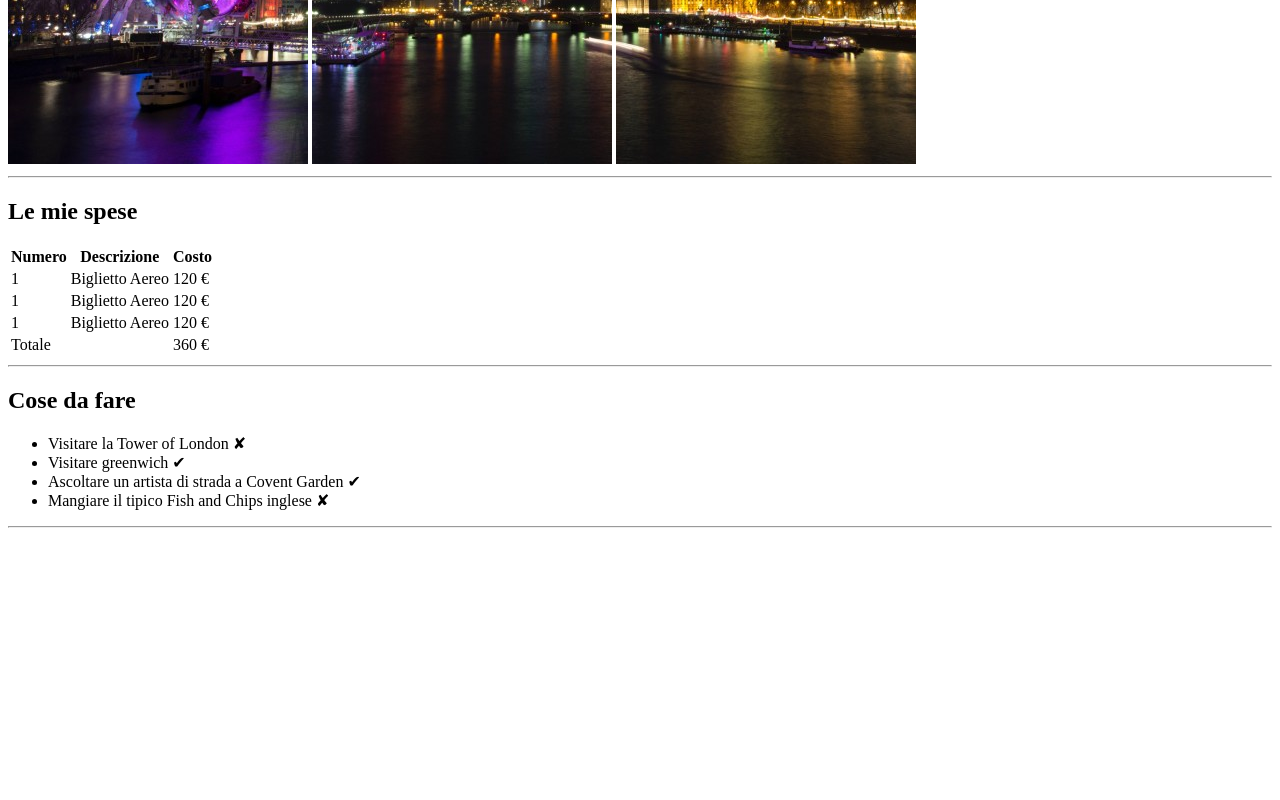
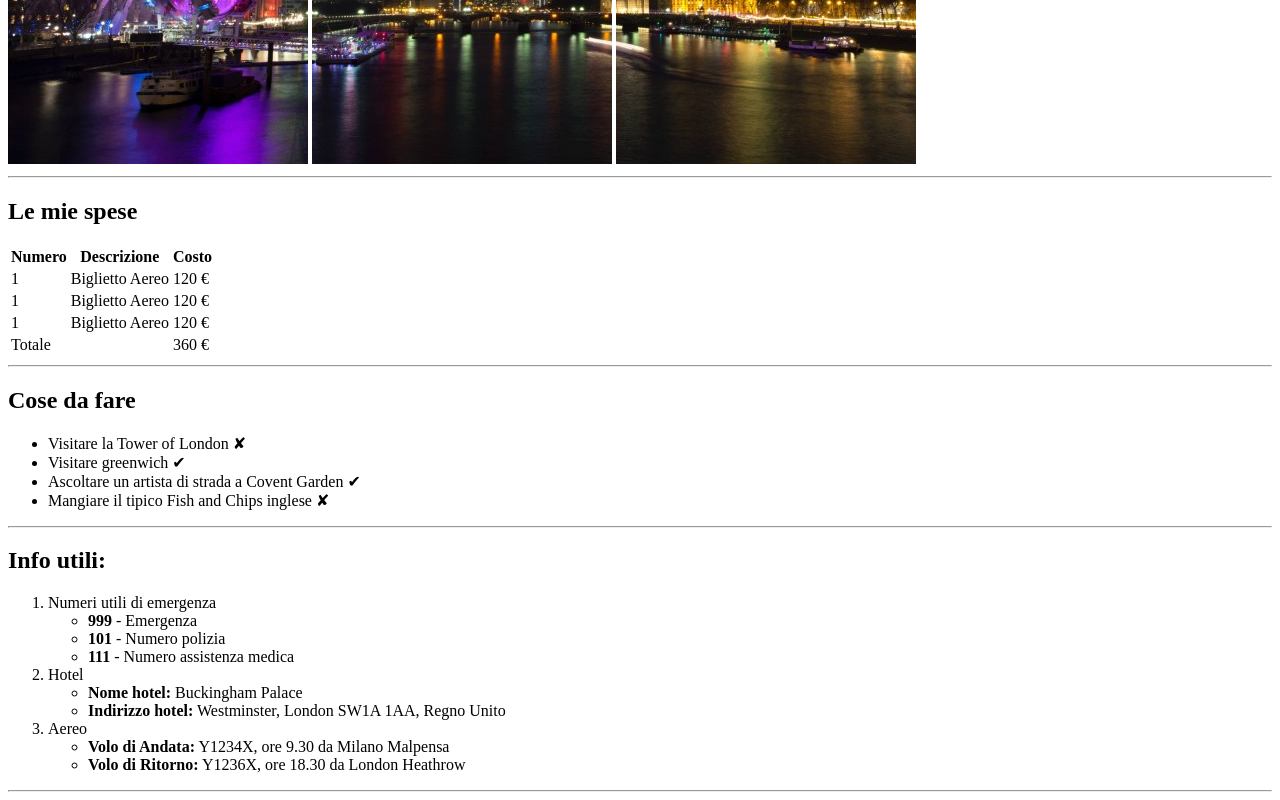
Before and after one commit to Spectrum5/html-london-trip, a plain HTML site: page index.html in a window 1280 px wide. Shown: the part 516-1316 px from the top of the page. Before the commit the page ends 1052 px from the top, so only its background shows below. Drawn offline with Linux system fonts and the light colour scheme.

Commit message:
Aggiunta ordered list

```diff
--- a/index.html
+++ b/index.html
@@ -51,6 +51,7 @@
             </tr>
         </table>
         <!-- Fine tabella -->
+
         <hr>
 
         <h2>Cose da fare</h2>
@@ -61,7 +62,38 @@
             <li>Ascoltare un artista di strada a Covent Garden &#x2714;</li>
             <li>Mangiare il tipico Fish and Chips inglese &#x2718;</li>
         </ul>
-        <!-- fine Unordered list -->
+        <!-- Fine Unordered list -->
+
+        <hr>
+
+        <h2>Info utili:</h2>
+        <!-- Inizio ordered list -->
+        <ol>
+            <li>
+                Numeri utili di emergenza
+                <ul>
+                    <li><strong>999</strong> - Emergenza</li>
+                    <li><strong>101</strong> - Numero polizia</li>
+                    <li><strong>111</strong> - Numero assistenza medica</li>
+                </ul>
+            </li>
+            <li>
+                Hotel
+                <ul>
+                    <li><strong>Nome hotel:</strong> Buckingham Palace</li>
+                    <li><strong>Indirizzo hotel:</strong> Westminster, London SW1A 1AA, Regno Unito</li>
+                </ul>
+            </li>
+            <li>
+                Aereo
+                <ul>
+                    <li><strong>Volo di Andata:</strong> Y1234X, ore 9.30 da Milano Malpensa</li>
+                    <li><strong>Volo di Ritorno:</strong> Y1236X, ore 18.30 da London Heathrow</li>
+                </ul>
+            </li>
+        </ol>
+        <!-- Fine ordered list -->
+
         <hr>
 
     </main>
```
